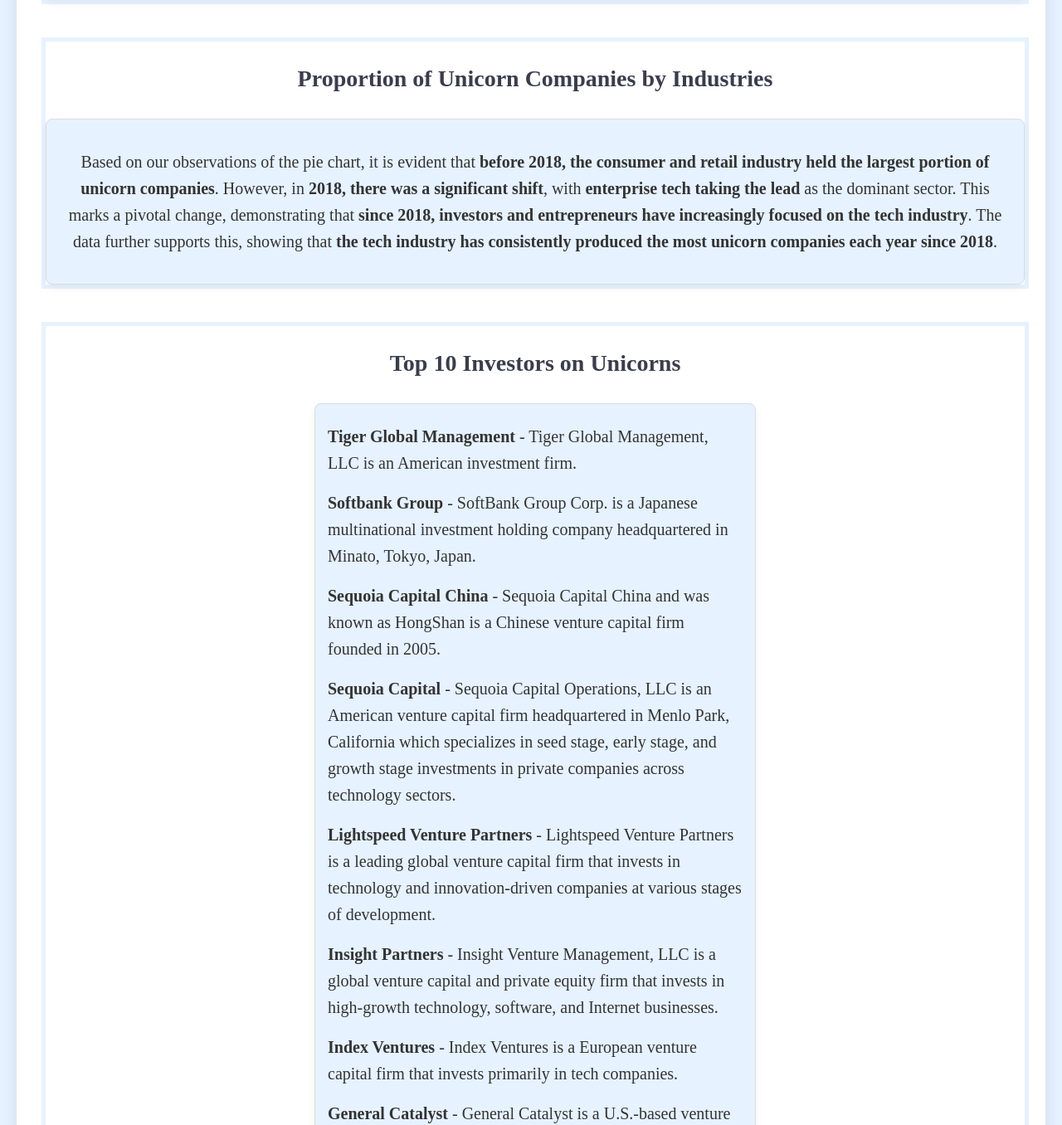
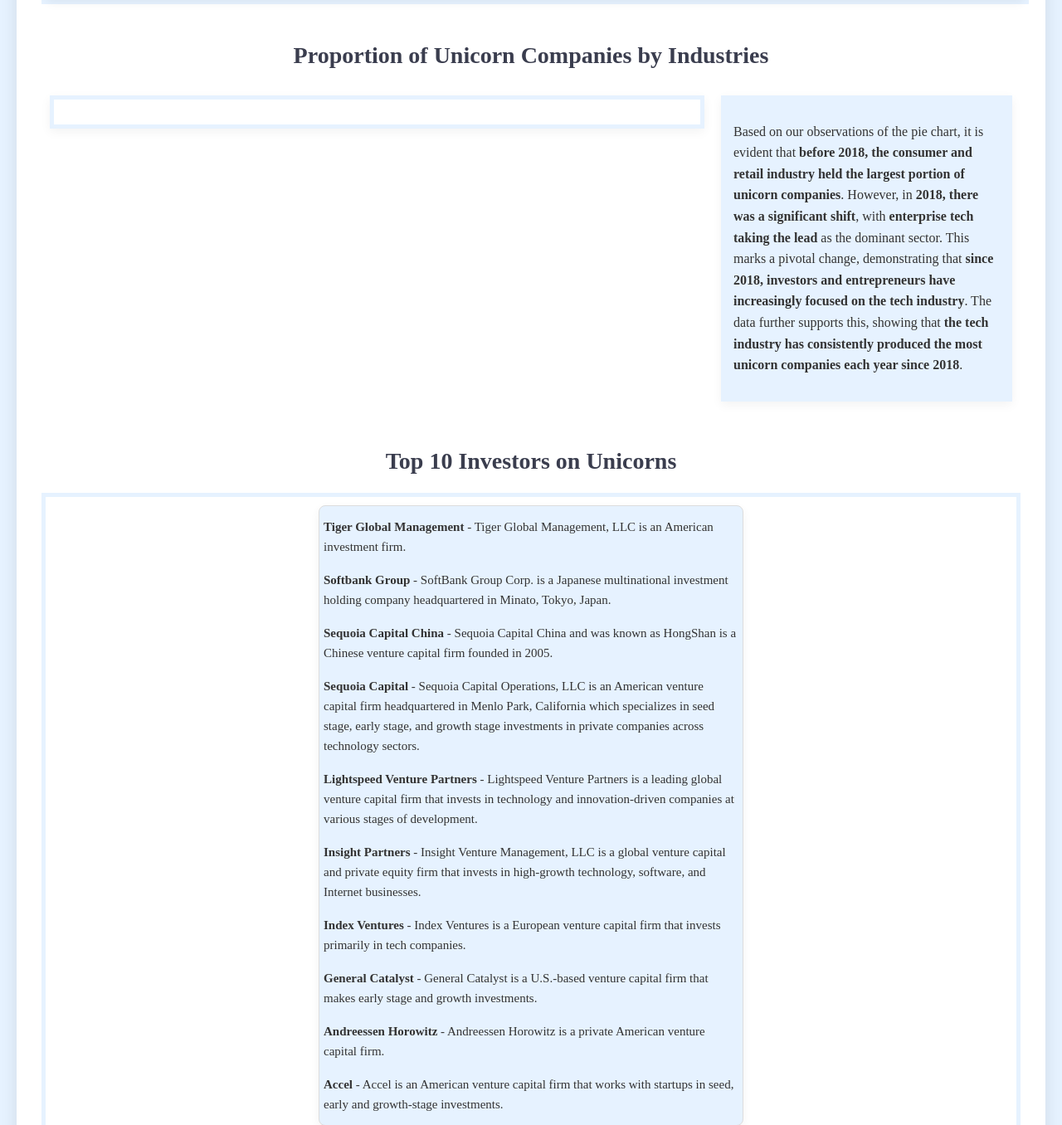
Before and after one commit to JingYang0215/FIT3179_assignment2, a plain HTML site: page index.html in a window 1280 px wide. Shown: the part 1108-2464 px from the top of the page at 83% size. Drawn offline with Linux system fonts and the light colour scheme; a script that the page names is missing.

Commit message:
make changes on the webpage and make the x-axis easier to look

```diff
--- a/Bar_Chart.vg.json
+++ b/Bar_Chart.vg.json
@@ -10,7 +10,9 @@
       {
         "mark": "bar",
         "encoding": {
-          "x": {"field": "Investor", "type": "nominal", "sort": "-x", "title": "Investor"},
+          "x": {"field": "Investor", "type": "nominal", "sort": "-x", "title": "Investor","axis": {
+            "labelAngle": 330
+          }},
           "size": {"value": 50},
           "y": {"field": "Count", "type": "quantitative", "title": "Number of Investments"},
           "color": {
--- a/Line_Chart.vg.json
+++ b/Line_Chart.vg.json
@@ -24,7 +24,10 @@
           "field": "Year",
           "type": "ordinal",
           "title": "Year",
-          "sort": "ascending"
+          "sort": "ascending",
+          "axis": {
+            "labelAngle": 330
+          }
         },
         "y": {
           "field": "Number of Companies",
--- a/Lollipop_Chart.vg.json
+++ b/Lollipop_Chart.vg.json
@@ -67,7 +67,10 @@
         "field": "Country",
         "type": "nominal",
         "title": "Country",
-        "sort": "-y"
+        "sort": "-y",
+        "axis": {
+            "labelAngle": 330
+          }
       },
       "y": {
         "field": "Total Valuation",
--- a/Scatterplot.vg.json
+++ b/Scatterplot.vg.json
@@ -34,7 +34,10 @@
         "title": "Year",
         "scale": {
           "domain": ["2007", "2024"]
-        }
+        },
+        "axis": {
+            "labelAngle": 330
+          }
       },
       "y": {
         "field": "Valuation ($B)",
--- a/index.html
+++ b/index.html
@@ -53,6 +53,26 @@
         box-shadow: none;
       }
 
+      .pie-chart-container {
+        display: flex;
+        justify-content: space-between; /* Ensure space between the two boxes */
+        align-items: stretch; /* Make sure both boxes align vertically */
+        width: flex;
+        margin-bottom: 40px;
+      }
+
+      .pie-chart-box {
+        flex-basis: 70%; /* The pie chart container takes 70% of the space */
+        padding: 15px;
+        align-items: center;
+        box-shadow: 0 4px 12px rgba(0, 0, 0, 0.05);
+        margin: 10px;
+        border: 5px solid #e6f2ff;
+        display: flex;
+        flex-direction: column;
+        height: 100%;
+      }
+
       .description-box {
         margin-top: 10px;
         font-size: 20px;
@@ -68,17 +88,40 @@
         margin-right: auto;
       }
 
+      .pie-description-box{
+        flex-basis: 30%; /* The description box takes 30% of the space */
+        padding: 15px;
+        box-shadow: 0 4px 12px rgba(0, 0, 0, 0.05);
+        margin: 10px;
+        display: flex;
+        flex-direction: column;
+        height: 100%;
+        background-color: #e6f2ff;
+      }
+
+
     @media (max-width: 100%) {
         .chart-container {
             flex-direction: column;  /* stacks the chart and description vertically on smaller screens */
         }
     }
 
+    .bar-chart-container {
+      display: flex;
+      justify-content: space-between; /* Ensure space between the two boxes */
+      align-items: stretch; /* Make sure both boxes align vertically */
+      width: flex;
+      margin-bottom: 40px;
+      border: 5px solid #e6f2ff
+    }
+
 
       .list-description-box {
         text-align: left;
-        padding: 15px;
+        font-size: 15px;
+        padding: 5px;
         max-width: 500px;
+        max-height: 750px;
         background-color: #e6f2ff;
         border-radius: 8px;
         margin-left: auto;
@@ -141,16 +184,18 @@
     </div>
 
     <!-- Pie Chart -->
-    <div class="chart-container">
-      <h2 class="chart-title">Proportion of Unicorn Companies by Industries</h2>
-      <div id="pie_chart"></div>
-      <div class="description-box center-text">
+    <h2 class="chart-title">Proportion of Unicorn Companies by Industries</h2>
+    <div class="pie-chart-container">
+      <div class="pie-chart-box">
+        <div id="pie_chart"></div>
+      </div>
+      <div class="pie-description-box center-text">
         <p>Based on our observations of the pie chart, it is evident that <b>before 2018, the consumer and retail industry held the largest portion of unicorn companies</b>. However, in <b>2018, there was a significant shift</b>, with <b>enterprise tech taking the lead</b> as the dominant sector. This marks a pivotal change, demonstrating that <b>since 2018, investors and entrepreneurs have increasingly focused on the tech industry</b>. The data further supports this, showing that <b>the tech industry has consistently produced the most unicorn companies each year since 2018</b>.</p>      </div>
     </div>
 
     <!-- Bar Chart -->
-    <div class="chart-container">
-      <h2 class="chart-title">Top 10 Investors on Unicorns</h2>
+    <h2 class="chart-title">Top 10 Investors on Unicorns</h2>
+    <div class="bar-chart-container">
       <div id="bar_chart"></div>
       <div class="description-box list-description-box">
         <ul>
```
